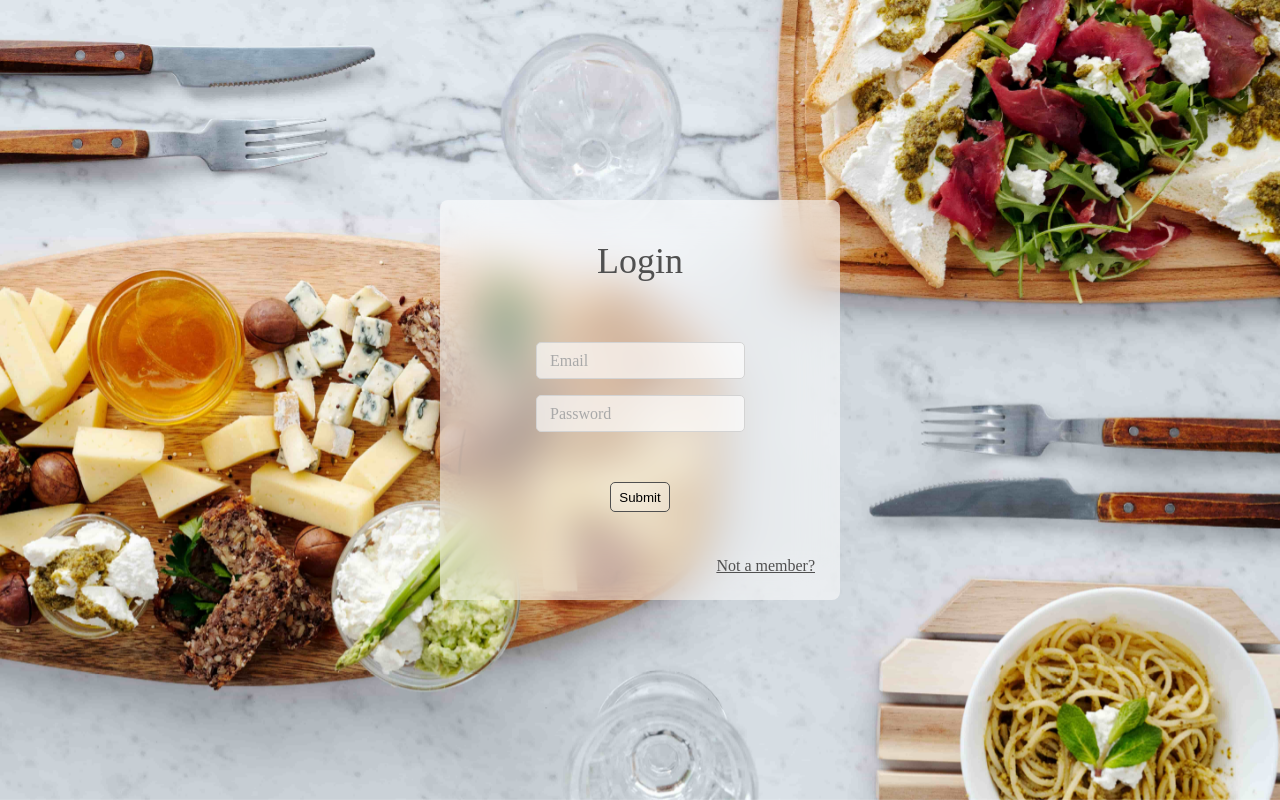
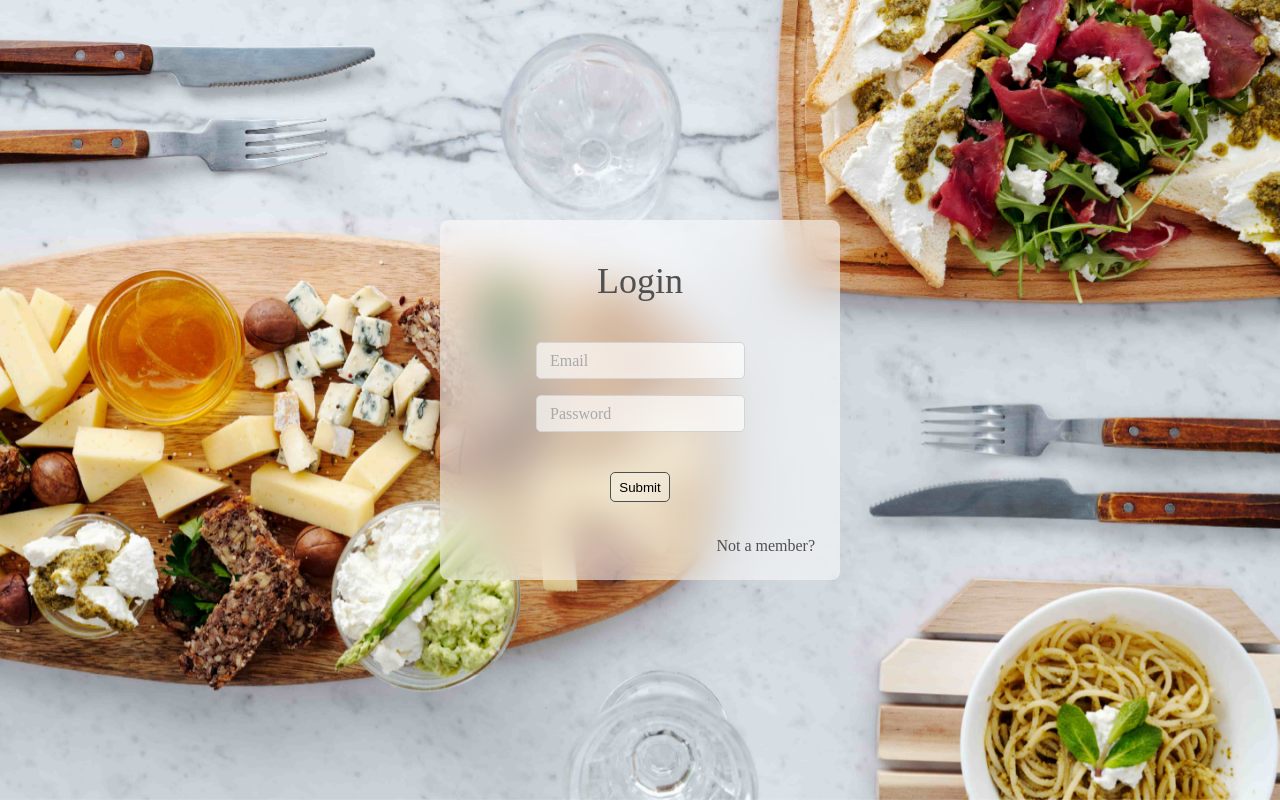
Before and after one commit to theninthsky/resip-client, a React (Create React App) app: page /login in a window 1280 px wide. Built offline with nearby package versions, Linux system fonts and the light colour scheme.

Commit message:
Remove links decoration and support downto 320px width in the auth modal

```diff
--- a/src/components/Auth/Auth.jsx
+++ b/src/components/Auth/Auth.jsx
@@ -39,7 +39,7 @@ const Modal = styled.div`
   left: 50%;
   transform: translate(-50%, -50%);
   width: 400px;
-  height: ${({ mode }) => (mode === LOGIN ? '400px' : '600px')};
+  height: ${({ mode }) => (mode === LOGIN ? '360px' : '560px')};
   border-radius: 8px;
   background-color: rgba(255, 255, 255, 0.55);
   backdrop-filter: blur(20px);
@@ -55,7 +55,7 @@ const Title = styled.div`
   color: ${$black_text};
 `
 const Form = styled.form`
-  margin-top: 60px;
+  margin-top: 40px;
 `
 const FieldsWrap = styled.div`
   height: ${({ mode }) => (mode === LOGIN ? '90px' : '300px')};
@@ -109,19 +109,23 @@ const Dropdowns = styled.div`
   display: flex;
   justify-content: space-around;
   padding: 0 50px;
+
+  @media (max-width: 400px) {
+    padding: 0 10px;
+  }
 `
 const Gender = styled.select`
-  width: 110px;
   padding: 7.5px 2.5px;
   border: 1px solid lightgray;
   border-radius: 5px;
+  outline: none;
   background-color: rgba(255, 255, 255, 0.66);
 `
 const BirthDate = styled.input`
-  width: 125px;
   padding: 7.5px 2.5px;
   border: 1px solid lightgray;
   border-radius: 5px;
+  outline: none;
   background-color: rgba(255, 255, 255, 0.66);
 `
 const Submit = styled.input`
@@ -129,7 +133,7 @@ const Submit = styled.input`
   width: 60px;
   height: 30px;
   margin: 0 auto;
-  margin-top: 50px;
+  margin-top: 40px;
   border: 1px solid ${$black_text};
   border-radius: 5px;
   outline: none;
@@ -144,6 +148,7 @@ const RegisterLink = styled(Link)`
   position: absolute;
   bottom: 25px;
   right: 25px;
+  text-decoration: none;
   color: ${$black_text};
 
   &:hover {
```
